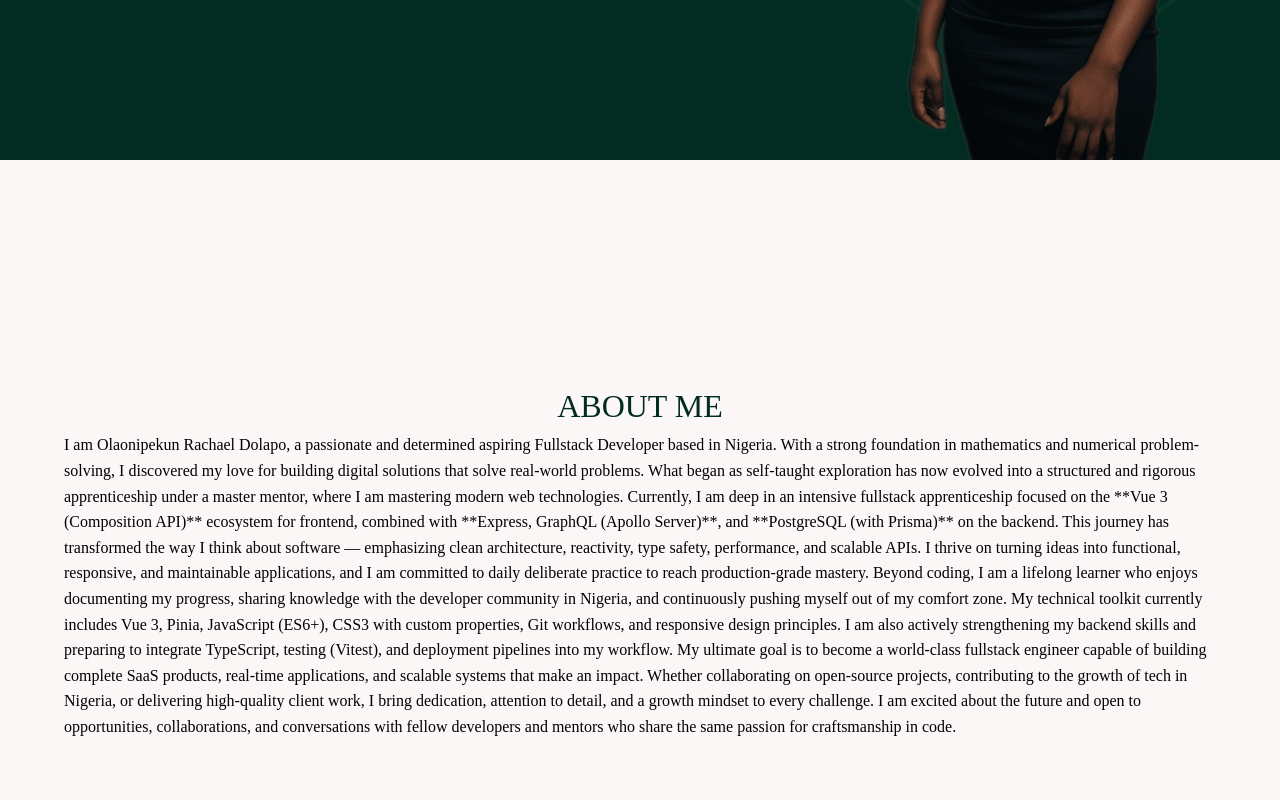
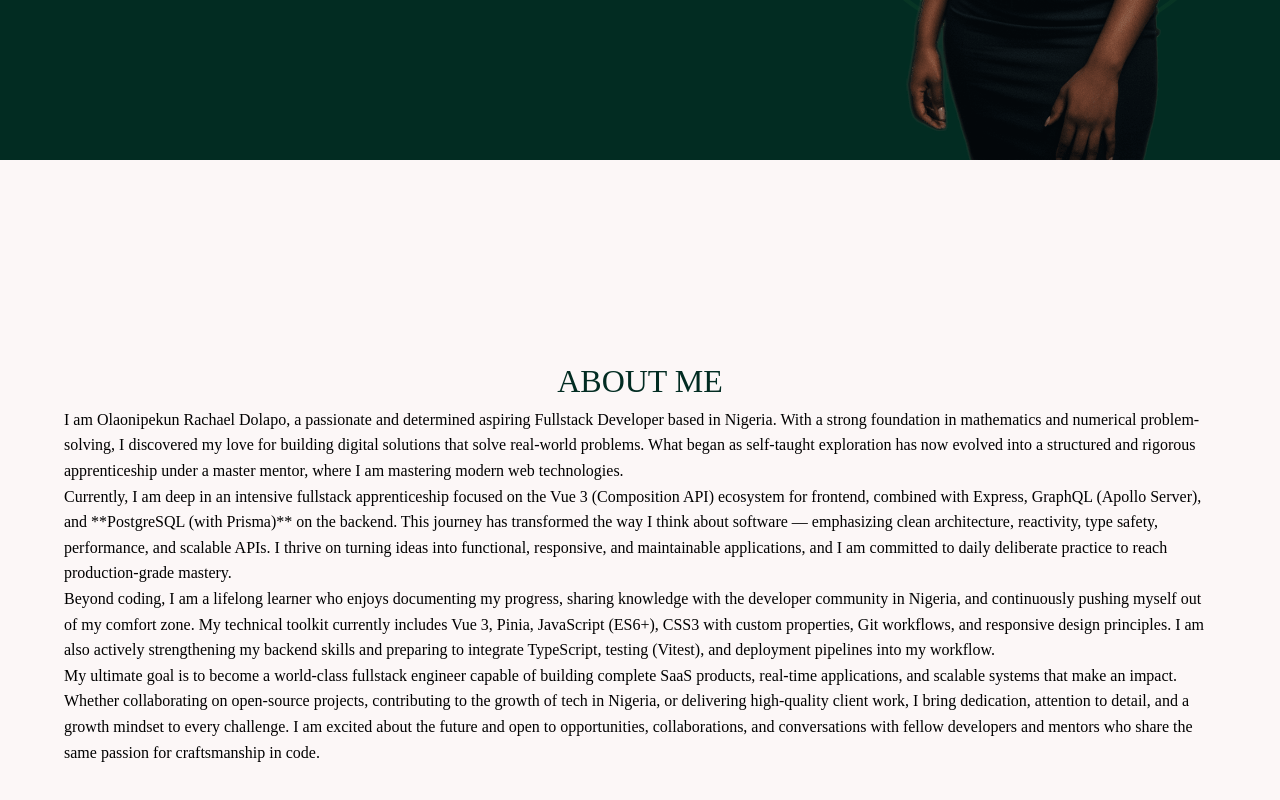
Before and after one commit to Lovethrech/my-main-portfolio, a Vue app: page / in a window 1280 px wide. Shown: the part 571-1371 px from the top of the page. Built offline with nearby package versions, Linux system fonts and the light colour scheme.

Commit message:
working on the home-about components.

```diff
--- a/src/components/home/about/HomeAboutDesc.vue
+++ b/src/components/home/about/HomeAboutDesc.vue
@@ -1,10 +1,27 @@
 <template>
     <div class="home-about-desc-ctn">
         <p class="home-about-desc">
-            I am Olaonipekun Rachael Dolapo, a passionate and determined aspiring Fullstack Developer based in Nigeria.  With a strong foundation in mathematics and numerical problem-solving, I discovered my love for building digital solutions that solve real-world problems. What began as self-taught exploration has now evolved into a structured and rigorous apprenticeship under a master mentor, where I am mastering modern web technologies.
-Currently, I am deep in an intensive fullstack apprenticeship focused on the **Vue 3 (Composition API)** ecosystem for frontend, combined with **Express, GraphQL (Apollo Server)**, and **PostgreSQL (with Prisma)** on the backend. This journey has transformed the way I think about software — emphasizing clean architecture, reactivity, type safety, performance, and scalable APIs. I thrive on turning ideas into functional, responsive, and maintainable applications, and I am committed to daily deliberate practice to reach production-grade mastery.
-Beyond coding, I am a lifelong learner who enjoys documenting my progress, sharing knowledge with the developer community in Nigeria, and continuously pushing myself out of my comfort zone. My technical toolkit currently includes Vue 3, Pinia, JavaScript (ES6+), CSS3 with custom properties, Git workflows, and responsive design principles. I am also actively strengthening my backend skills and preparing to integrate TypeScript, testing (Vitest), and deployment pipelines into my workflow.
-My ultimate goal is to become a world-class fullstack engineer capable of building complete SaaS products, real-time applications, and scalable systems that make an impact. Whether collaborating on open-source projects, contributing to the growth of tech in Nigeria, or delivering high-quality client work, I bring dedication, attention to detail, and a growth mindset to every challenge. I am excited about the future and open to opportunities, collaborations, and conversations with fellow developers and mentors who share the same passion for craftsmanship in code.
+            I am Olaonipekun Rachael Dolapo, a passionate and determined aspiring Fullstack Developer based in Nigeria.
+            With a strong foundation in mathematics and numerical problem-solving, I discovered my love for building
+            digital solutions that solve real-world problems. What began as self-taught exploration has now evolved into
+            a structured and rigorous apprenticeship under a master mentor, where I am mastering modern web technologies.
+            <br/>
+            Currently, I am deep in an intensive fullstack apprenticeship focused on the <b>Vue 3 (Composition API)</b> ecosystem
+            for frontend, combined with <b>Express, GraphQL (Apollo Server)</b>, and **PostgreSQL (with Prisma)** on the backend.
+            This journey has transformed the way I think about software — emphasizing clean architecture, reactivity, type safety,
+            performance, and scalable APIs. I thrive on turning ideas into functional, responsive, and maintainable applications,
+            and I am committed to daily deliberate practice to reach production-grade mastery.
+            <br/>
+            Beyond coding, I am a lifelong learner who enjoys documenting my progress, sharing knowledge with the developer community
+            in Nigeria, and continuously pushing myself out of my comfort zone. My technical toolkit currently includes Vue 3, Pinia,
+            JavaScript (ES6+), CSS3 with custom properties, Git workflows, and responsive design principles. I am also actively strengthening
+            my backend skills and preparing to integrate TypeScript, testing (Vitest), and deployment pipelines into my workflow.
+            <br/>
+            My ultimate goal is to become a world-class fullstack engineer capable of building complete SaaS products, real-time applications,
+            and scalable systems that make an impact. Whether collaborating on open-source projects, contributing to the growth of tech in Nigeria,
+            or delivering high-quality client work, I bring dedication, attention to detail, and a growth mindset to every challenge. I am excited
+            about the future and open to opportunities, collaborations, and conversations with fellow developers and mentors who share the same passion
+            for craftsmanship in code.
         </p>
     </div>
 </template>
```
